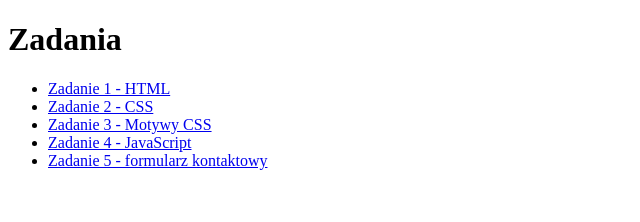
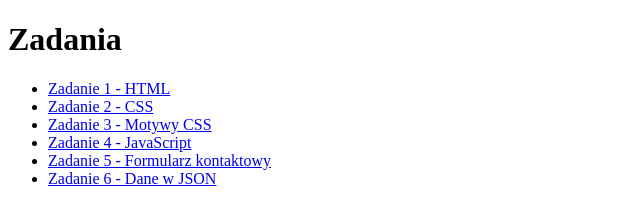
Before and after one commit to PL75545/Zadania, a plain HTML site: page index.html in a window 1280 px wide. Shown: the whole page, without its empty margins (0-640 px from the left). Drawn offline with Linux system fonts and the light colour scheme.

Commit message:
Update index.html

```diff
--- a/index.html
+++ b/index.html
@@ -13,7 +13,8 @@
     <li><a href="zad2_css/index.html">Zadanie 2 - CSS</a></li>
     <li><a href="zad3_motyw/index.html">Zadanie 3 - Motywy CSS</a></li>
     <li><a href="zad4/index.html">Zadanie 4 - JavaScript</a></li>
-    <li><a href="zad5/index.html">Zadanie 5 - formularz kontaktowy</a></li>
+    <li><a href="zad5/index.html">Zadanie 5 - Formularz kontaktowy</a></li>
+    <li><a href="zad6/index.html">Zadanie 6 - Dane w JSON</a></li>
 </ul>
 
 </body>
```
